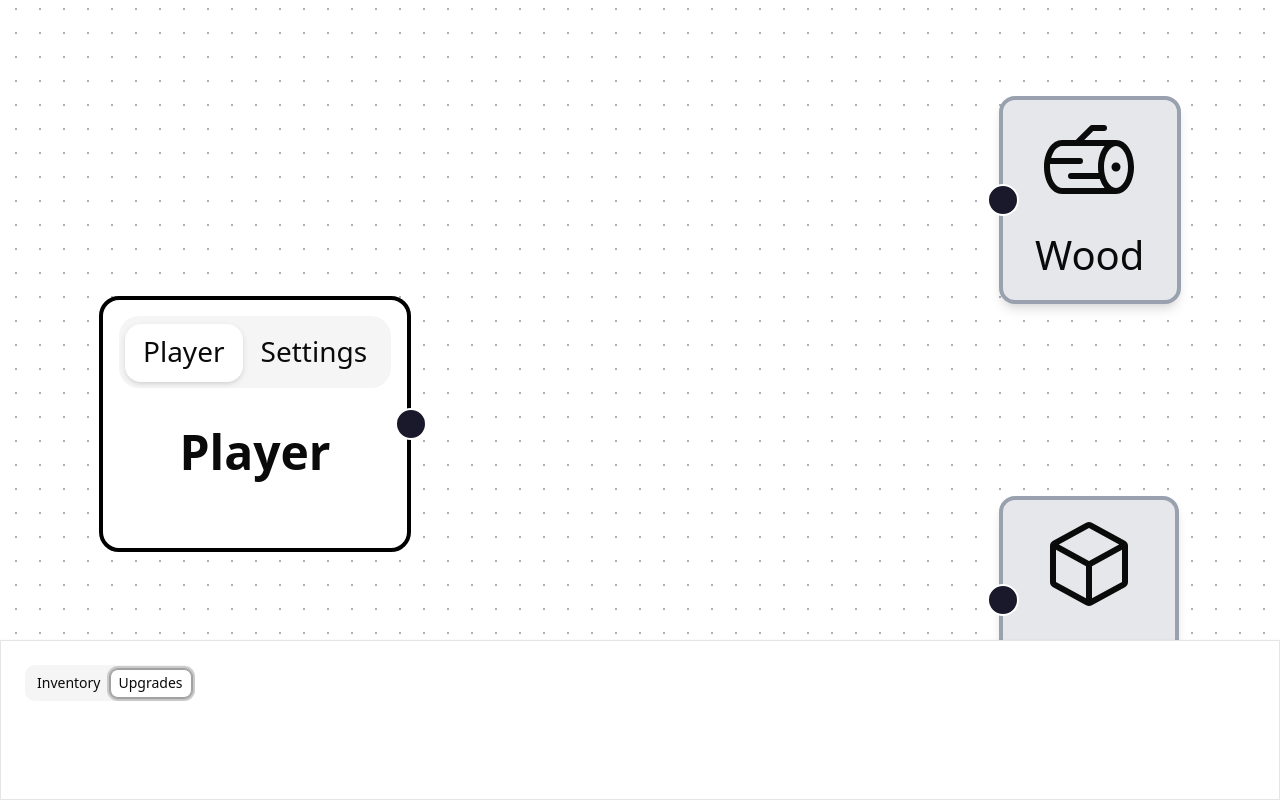
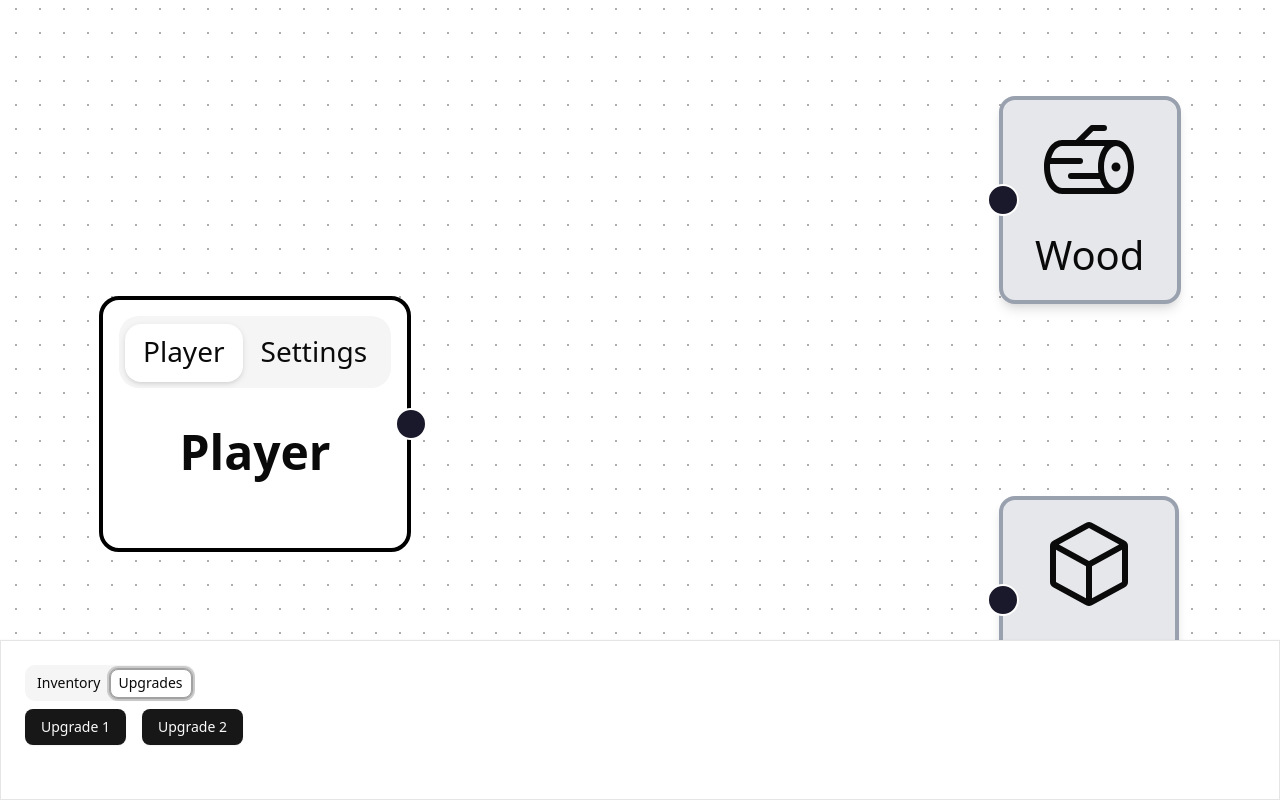
Before and after one commit to Patrickroelofs/solaris, a React (Vite) app: page / in a window 1280 px wide. Both pictures are taken after a click on the tab "Upgrades". Built offline with nearby package versions, Linux system fonts and the light colour scheme.

Commit message:
feat: add upgrade store and integrate upgrades into inventory management

```diff
--- a/src/game/Inventory.tsx
+++ b/src/game/Inventory.tsx
@@ -1,5 +1,6 @@
 import { TabsContent } from "@radix-ui/react-tabs";
 import { IconMapper } from "@/components/icon-mapper";
+import { Button } from "@/components/ui/button.tsx";
 import { Card, CardContent } from "@/components/ui/card";
 import {
 	ContextMenu,
@@ -18,10 +19,11 @@ import {
 } from "@/components/ui/tooltip";
 import { Resources } from "@/enums/Resources";
 import { resourceStore } from "@/store/resourceStore";
+import { upgradeStore } from "@/store/upgradeStore.ts";
 
 function Inventory() {
 	const resources = resourceStore();
-	const allResources = resources.getAllResources();
+	const upgrades = upgradeStore();
 
 	return (
 		<Card className="absolute bottom-0 left-0 w-full max-h-[30dvh] min-h-[20dvh] rounded-none overflow-scroll">
@@ -34,7 +36,7 @@ function Inventory() {
 
 					<TabsContent value="inventory">
 						<div className="flex gap-4">
-							{allResources.map((resource) => {
+							{resources.getAllResources().map((resource) => {
 								return (
 									<Tooltip key={resource.label}>
 										<TooltipTrigger>
@@ -73,6 +75,23 @@ function Inventory() {
 							})}
 						</div>
 					</TabsContent>
+					<TabsContent value="upgrades">
+						<div className="flex gap-4">
+							{upgrades.getAllUpgrades().map((upgrade) => {
+								return (
+									<Button
+										key={upgrade.id}
+										disabled={upgrade.unlocked}
+										onClick={() => {
+											upgrades.buyUpgrade(upgrade.id);
+										}}
+									>
+										{upgrade.name}
+									</Button>
+								);
+							})}
+						</div>
+					</TabsContent>
 				</Tabs>
 			</CardContent>
 		</Card>
--- a/src/number.ts
+++ b/src/number.ts
@@ -10,6 +10,17 @@ const NOTATION: string[] = [
 	"Sp",
 	"Oc",
 ];
+
+function equalArrayNum(a: number[], b: number[]): boolean {
+	if (a.length !== b.length) return false;
+
+	for (let i = 0; i < a.length; i++) {
+		console.log(a[i] !== b[i]);
+		if (a[i] !== b[i]) return false;
+	}
+
+	return true;
+}
 
 function arrayNum(num: string): number[] {
 	const arr: number[] = [];
@@ -79,6 +90,22 @@ function subtract(num: number[], currentValue: number[]): number[] {
 	return result;
 }
 
+function isGreaterThan(a: number[], b: number[]): boolean {
+	const revA = [...a].reverse();
+	const revB = [...b].reverse();
+
+	if (revA.length !== revB.length) {
+		return revA.length > revB.length;
+	}
+
+	for (let i = 0; i < revA.length; i++) {
+		if (revA[i] > revB[i]) return true;
+		if (revA[i] < revB[i]) return false;
+	}
+
+	return false; // they are equal
+}
+
 function renderTotal(total: number[]): {
 	full: string;
 	short: string;
@@ -101,4 +128,4 @@ function renderTotal(total: number[]): {
 	};
 }
 
-export { arrayNum, add, subtract, renderTotal };
+export { arrayNum, equalArrayNum, isGreaterThan, add, subtract, renderTotal };
--- a/src/store/gameStore.ts
+++ b/src/store/gameStore.ts
@@ -1,6 +1,7 @@
 import { create } from "zustand";
 import { createJSONStorage, persist } from "zustand/middleware";
 import { playerStore } from "@/store/playerStore.ts";
+import { upgradeStore } from "@/store/upgradeStore.ts";
 import { useFlowStore } from "./flowStore";
 import { resourceStore } from "./resourceStore";
 
@@ -18,6 +19,7 @@ export const gameStore = create<GameStore & GameActions>()(
 				resourceStore.getState().resetResourceStore();
 				useFlowStore.getState().resetFlowStore();
 				playerStore.getState().resetPlayerStore();
+				upgradeStore.getState().resetUpgrades();
 				gameStore.getState().resetGameStore();
 			},
 
--- a/src/store/resourceStore.ts
+++ b/src/store/resourceStore.ts
@@ -11,7 +11,7 @@ type ResourceStore = {
 
 type ResourceActions = {
 	addResource: (resource: ResourcesType, amount: string) => void;
-	sellResource: (resource: ResourcesType, amount: string | "all") => void;
+	sellResource: (resource: ResourcesType, amount: number[] | "all") => void;
 	resetResourceStore: () => void;
 
 	getAllResources: () => Array<{
@@ -50,9 +50,17 @@ export const resourceStore = create<ResourceStore & ResourceActions>()(
 					return;
 				}
 
+				if (resource === Resources.Coins) {
+					set((state) => ({
+						Coins: subtract(amount, state.Coins),
+					}));
+
+					return;
+				}
+
 				set((state) => ({
-					Coins: add(arrayNum(amount), state.Coins),
-					[resource]: subtract(arrayNum(amount), state[resource]),
+					Coins: add(amount, state.Coins),
+					[resource]: subtract(amount, state[resource]),
 				}));
 			},
 
--- /dev/null
+++ b/src/store/upgradeStore.ts
@@ -0,0 +1,85 @@
+import { create } from "zustand";
+import { createJSONStorage, persist } from "zustand/middleware";
+import { Resources } from "@/enums/Resources.tsx";
+import { arrayNum, isGreaterThan } from "@/number.ts";
+import { resourceStore } from "@/store/resourceStore.ts";
+
+type Upgrade = {
+	id: string;
+	name: string;
+	cost: string;
+	multiplier: number;
+	unlocked: boolean;
+};
+
+type UpgradeStore = {
+	upgrades: Record<string, Upgrade>;
+};
+
+type UpgradeActions = {
+	buyUpgrade: (id: string) => void;
+	getAllUpgrades: () => Upgrade[];
+	resetUpgrades: () => void;
+};
+
+const initialUpgrades: Record<string, Upgrade> = {
+	upgrade1: {
+		id: "upgrade1",
+		name: "Upgrade 1",
+		cost: "10",
+		multiplier: 1.5,
+		unlocked: false,
+	},
+	upgrade2: {
+		id: "upgrade2",
+		name: "Upgrade 2",
+		cost: "100",
+		multiplier: 2.0,
+		unlocked: false,
+	},
+};
+
+export const upgradeStore = create<UpgradeStore & UpgradeActions>()(
+	persist<UpgradeStore & UpgradeActions>(
+		(set, get) => ({
+			upgrades: {
+				...initialUpgrades,
+			},
+
+			buyUpgrade: (id: string) => {
+				const state = get();
+				const resources = resourceStore.getState();
+				const upgrade = state.upgrades[id];
+
+				if (isGreaterThan(arrayNum(upgrade.cost), resources.Coins)) {
+					throw new Error(`Not enough resources to buy upgrade ${id}`);
+				}
+
+				const updatedUpgrade: Upgrade = {
+					...upgrade,
+					unlocked: true,
+				};
+
+				resources.sellResource(Resources.Coins, arrayNum(upgrade.cost));
+
+				set({
+					upgrades: { ...state.upgrades, [id]: updatedUpgrade },
+				});
+			},
+
+			getAllUpgrades: () => {
+				return Object.values(get().upgrades);
+			},
+
+			resetUpgrades: () => {
+				set({
+					upgrades: { ...initialUpgrades },
+				});
+			},
+		}),
+		{
+			name: "upgrade-store",
+			storage: createJSONStorage(() => localStorage),
+		},
+	),
+);
```
